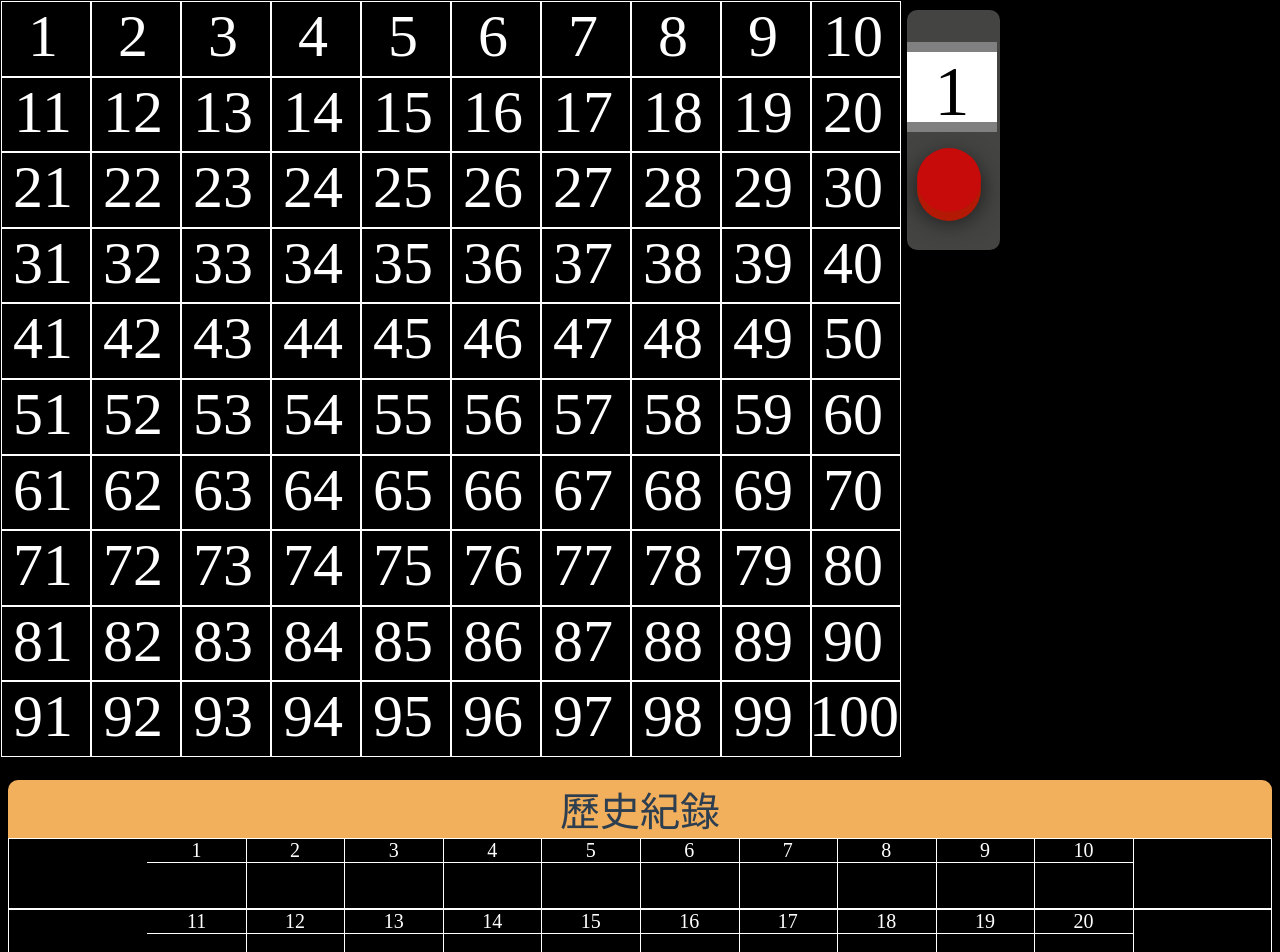
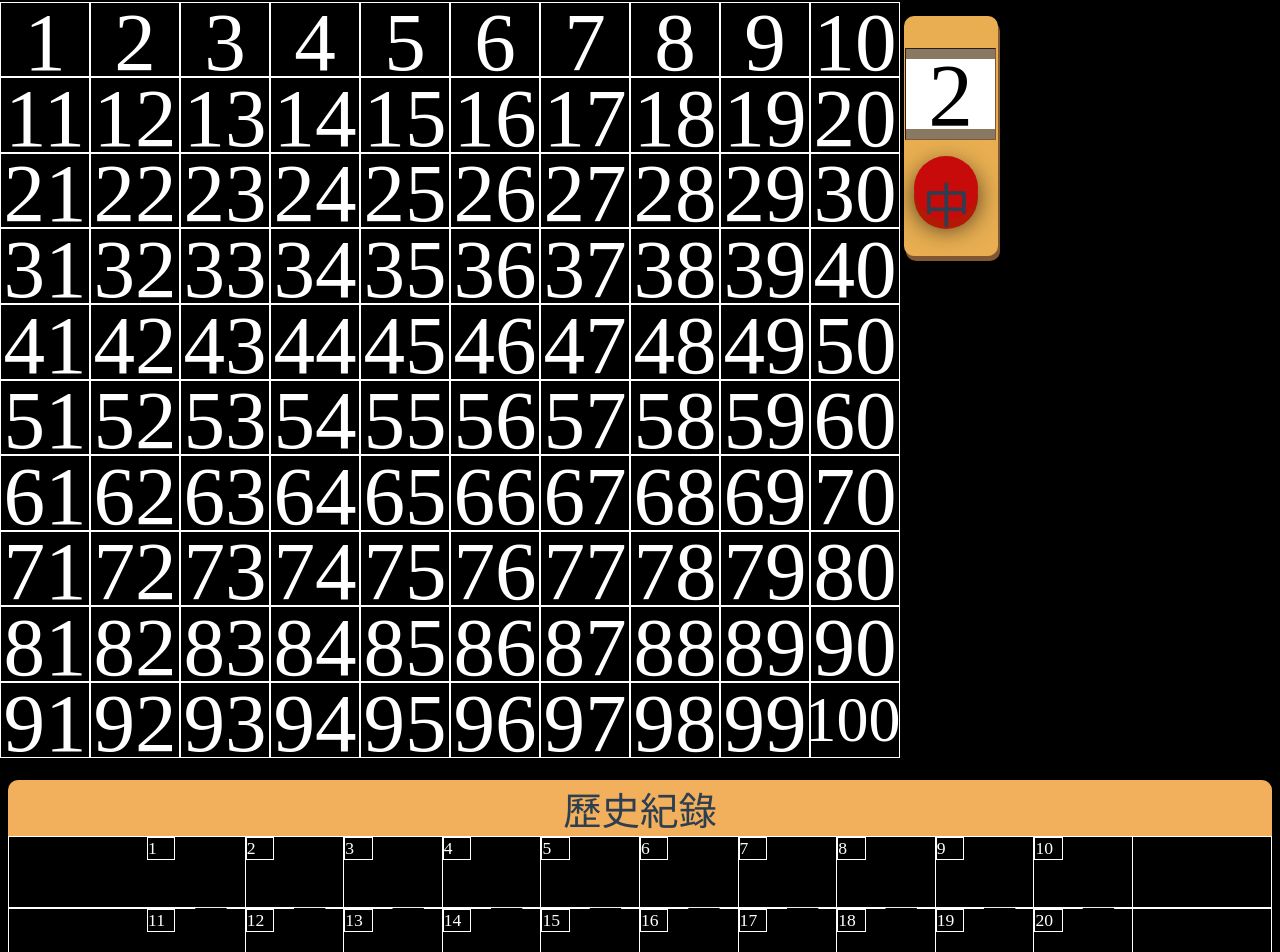
Before and after one commit to kodakjerec/chanyunbingo2019, a Vue app: page /#/ in a window 1280 px wide. Shown: the top 952 px of the page. Built offline with nearby package versions, Linux system fonts and the light colour scheme; a web font is replaced by a local one.

Commit message:
調整 css 設計

```diff
--- a/src/views/bingo2.vue
+++ b/src/views/bingo2.vue
@@ -3,15 +3,14 @@
         <div v-for="i in 10" :key="i" class="board">
             <template v-for="j in 10">
                 <div :key="j" :class="checkClicked(i,j)">
-                    <span>{{10*(i-1)+j}}</span>
+                    <span v-if="10*(i-1)+j !== 100">{{10*(i-1)+j}}</span>
+                    <span v-else class="oneHundred">{{ 10*(i-1)+j }}</span>
                 </div>
             </template>
         </div>
         <p></p>
         <div class="box-card">
-            <div class="box-head">
-                <span>歷史紀錄</span>
-            </div>
+            <div class="box-head">歷史紀錄</div>
             <div class="box-body">
                 <div v-for="i in 10" :key="i" class="box-body-row">
                     <div v-for="j in 10" :key="j" class="box-body-column">
@@ -19,8 +18,9 @@
                             <span>{{10*(i-1)+j}}</span>
                         </div>
                         <div class="box-body-item">
-                            <span v-if="history[10*(i-1)+j-1] !== undefined">{{history[10*(i-1)+j-1]}}</span>
-                            <span v-else class="blackWord">{{'_'}}</span>
+                            <span v-if="history[10*(i-1)+j-1] !== undefined && history[10*(i-1)+j-1] !== 100">{{history[10*(i-1)+j-1]}}</span>
+                            <span v-else-if="history[10*(i-1)+j-1] !== undefined && history[10*(i-1)+j-1] === 100" class="oneHundred">{{history[10*(i-1)+j-1]}}</span>
+                            <span v-else-if="history[10*(i-1)+j-1] === undefined" class="blackWord">{{'_'}}</span>
                         </div>
                     </div>
                 </div>
@@ -128,7 +128,7 @@ export default {
           window.scrollTo(0, 0)
           break
         case 1:
-          window.scrollTo(0, 770)
+          window.scrollTo(0, 775)
           break
         default:
           window.scrollTo(0, 1000)
@@ -146,19 +146,25 @@ export default {
         display: inline-block;
         width: 5.5em;
         height: 4.6em;
-        left: -7px;
-        top: -7px;
+        left: -0.5em;
+        top: -0.4em;
         border: 1px white solid;
         span {
             position: relative;
             color:white;
-            font-size: 60px;
-            left: -3px;
+            font-size: 5.2em;
+            top: -0.1em;
             -webkit-user-select: none;
             -moz-user-select: none;
             -ms-user-select: none;
             -o-user-select: none;
             user-select: none;
+
+            &.oneHundred {
+              top: 0em;
+              font-size: 4em;
+              left: -0.1em;
+            }
         }
     }
 
@@ -171,34 +177,47 @@ export default {
     .box-head {
         background-color: #F2AF5C;
         border-radius: 10px 10px 0px 0px;
-        span{
-            font-size: 40px;
-        }
+        width: inherit;
+        font-size: 2.4em;
     }
     .box-body{
         .box-body-row {
             border: 1px white solid;
+            height: 4.4em;
         }
         .box-body-column {
             display: inline-block;
-            height: 4.3em;
-            width: 6.16em;
+            position: relative;
+            left: 0px;
+            height: 4.6em;
+            width: 6.1em;
+            border-right: 1px white solid;
         }
         .box-body-columnHead {
+            text-align: left;
             color: white;
             width: inherit;
-            font-size: 20px;
-            border-bottom: 1px white solid;
-            border-right: 1px white solid;
+            font-size: 1.1em;
+            span {
+              display: inline-block;
+              width: 1.5em;
+              border: 1px white solid;
+            }
         }
         .box-body-item {
+            position: relative;
             width: inherit;
             color:white;
-            font-size: 40px;
-            border-right: 1px white solid;
+            font-size: 3.8em;
+            top: -0.2em;
+            span {
+              padding-left: 0.5em;
 
+              &.oneHundred {
+                padding-left: 0em;
+              }
+            }
             .blackWord {
-                position: relative;
                 top: -2px;
                 color:black;
             }
@@ -212,7 +231,7 @@ export default {
     border-radius: 10px;
     color: #F2AF5C;
     span{
-        font-size: 40px;
+        font-size: 3em;
     }
     &:hover{
         background-color: #F2785C
@@ -220,11 +239,12 @@ export default {
 }
 .rollBar {
   position: absolute;
-  left: 907px;
-  top: 10px;
-  width: 5.8em;
+  left: 56.5em;
+  top: 1em;
+  width: 5.9em;
   height: 15em;
   border-radius: 10px;
-  background-color: rgb(68, 68, 67);
+  background-color:#E8AE51;
+  box-shadow: 2px 5px #805833;
 }
 </style>
--- a/src/views/components/slotMachine.vue
+++ b/src/views/components/slotMachine.vue
@@ -9,7 +9,9 @@
         <div class='slot__item slot__item--copy' >{{ slots[0] }}</div>
       </div>
     </div>
-    <div :class="['button', opts !== null?'active':'']" @click.prevent="start" />
+    <div :class="['button', opts !== null?'active':'']" @click.prevent="start" >
+      <span>中</span>
+    </div>
   </div>
 </template>
 
@@ -84,7 +86,7 @@ export default {
         finalPos: choice * (this.itemHeight + this.marginHeight), // 最後的停駐位置
         startOffset: 2000 + Math.random() * 500, // 快停下來的緩衝位移, 會有慢慢停住的視覺效果
         height: slot.length * (this.itemHeight + this.marginHeight),
-        duration: 500, // 轉動秒數 milliseconds
+        duration: 2000, // 轉動秒數 milliseconds
         isFinished: false
       }
       next(this.animate)
@@ -129,26 +131,31 @@ export default {
 .slot {
   float: left;
   margin-top: 2em;
+  margin-left: 0.05em;
 }
 .slot_window {
-  background-color: gray;
-  width: 90px;
-  height: 90px;
+  background-color:#8a7962;
+  border: 1px #805833 inset;
+  width: 5.6em;
+  height: 5.6em;
   overflow: hidden;
 }
 .slot__item {
   margin-top: 10px; // marginHeight
   height: 70px; // itemHeight
-  width: 90px;
+  width: 5.6em;
   background-color: white;
   color: black;
-  font-size: 70px;
 
   span {
     position: relative;
+    font-size: 5.6em;
+    top: -1.07em;
 
     &.oneHundred {
-      left: -10px;
+      left: -0.1em;
+      top: -4px;
+      font-size: 4em;
     }
   }
 }
@@ -162,10 +169,25 @@ export default {
     border-radius: 50%;
     box-shadow: 0px 9px 0px #b31905, 0px 9px 25px rgba(0,0,0,.7);
 
+    span {
+      position: relative;
+      top: 11px;
+      font-size: 3em;
+      -webkit-user-select: none;
+      -moz-user-select: none;
+      -ms-user-select: none;
+      -o-user-select: none;
+      user-select: none;
+    }
+
     &.active {
       background-color: #f54747;
       box-shadow: 0 5px 0px #800e0e, 0px 9px 35px rgba(143, 122, 5, 1);
       transform: translateY(5px);
+
+      span {
+        color: yellow;
+      }
     }
   }
 </style>
--- a/src/views/components/toast.vue
+++ b/src/views/components/toast.vue
@@ -19,15 +19,15 @@ export default {
 <style lang="scss" scoped>
 #toast {
   visibility: hidden;
-  width: 50px;
-  background-color: lightgray;
+  background-color: #857867;
   color: black;
-  border-radius: 2px;
+  border-radius: 5px;
   position: fixed;
   z-index: 1;
-  right: 10px;
-  bottom: 30px;
-  font-size: 40px;
+  right: 0.4em;
+  bottom: 1.5em;
+  width: 2em;
+  font-size: 2.5em;
 }
 
 #toast.show {
@@ -38,21 +38,21 @@ export default {
 
 @-webkit-keyframes fadein {
   from {bottom: 0; opacity: 0;}
-  to {bottom: 30px; opacity: 1;}
+  to {bottom: 1.5em; opacity: 1;}
 }
 
 @keyframes fadein {
   from {bottom: 0; opacity: 0;}
-  to {bottom: 30px; opacity: 1;}
+  to {bottom: 1.5em; opacity: 1;}
 }
 
 @-webkit-keyframes fadeout {
-  from {bottom: 30px; opacity: 1;}
+  from {bottom: 1.5em; opacity: 1;}
   to {bottom: 0; opacity: 0;}
 }
 
 @keyframes fadeout {
-  from {bottom: 30px; opacity: 1;}
+  from {bottom: 1.5em; opacity: 1;}
   to {bottom: 0; opacity: 0;}
 }
 </style>
```
